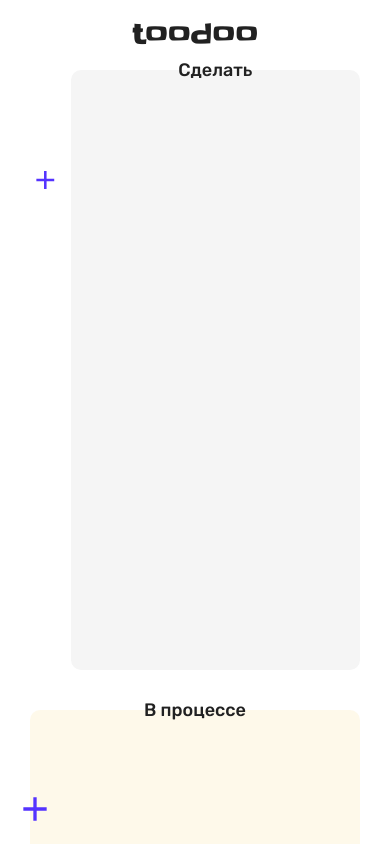
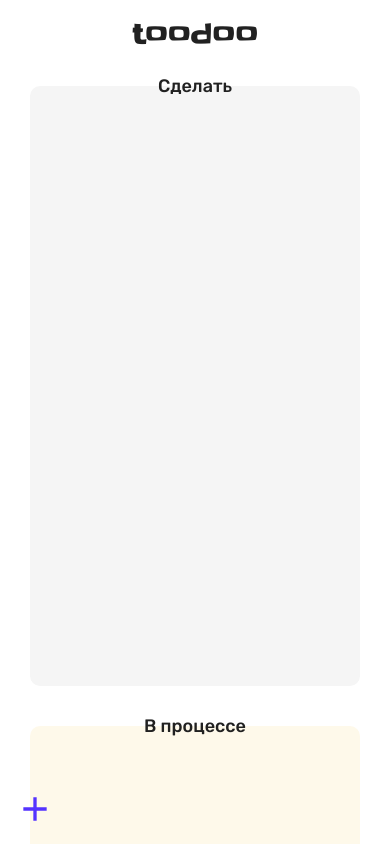
Before and after one commit to Lehano-A/todo, a React (Create React App) app: page / in a window 390 px wide. Shown: the top 844 px of the page. Built offline with nearby package versions, Linux system fonts and the light colour scheme.

Commit message:
Делает колонки задач адаптивными

```diff
--- a/src/components/Header/Header.tsx
+++ b/src/components/Header/Header.tsx
@@ -1,9 +1,9 @@
-import React from 'react'
 import styled from 'styled-components'
 
 const Title = styled('h1')`
   font-family: Slackey;
   font-weight: 500;
+  margin-bottom: 35px;
 `
 
 function Header() {
--- a/src/components/Main/Task/Task.tsx
+++ b/src/components/Main/Task/Task.tsx
@@ -14,7 +14,8 @@ const CommonWrapper = styled('div')<{ $hasDeadline: boolean; $isTaskDone: InnerB
   position: relative;
   margin: 8px 0;
   padding-top: ${({ $isTaskDone, $hasDeadline }) => ($isTaskDone || $hasDeadline ? '25px' : 0)};
-
+  min-width: 222px;
+  width: 100%;
   &:focus-visible {
     ${simpleFocusOutlineStyle}
   }
@@ -26,7 +27,6 @@ const CommonWrapper = styled('div')<{ $hasDeadline: boolean; $isTaskDone: InnerB
 
 const InnerBoxTaskBody = styled('div')<InnerBoxTaskBodyProps>`
   position: relative;
-  width: 300px;
   display: flex;
   flex-direction: column;
   background-color: #fff;
--- a/src/components/Main/TaskColumns/TaskColumns.tsx
+++ b/src/components/Main/TaskColumns/TaskColumns.tsx
@@ -5,23 +5,14 @@ import styled from 'styled-components'
 
 import { DONE_COLUMN_NAME, INPROCESS_COLUMN_NAME, TODO_COLUMN_NAME } from '../../../constants'
 import { useAppDispatch } from '../../../hooks/useAppDispatch'
-import { ReactComponent as AddIcon } from '../../../images/icons/add.svg'
 import { initialTasksThunk } from '../../../redux/actions/tasksActions'
-import { openDialog } from '../../../redux/reducers/slices/dialogsSlice'
 import { disableDrop, enableDrop } from '../../../redux/reducers/slices/dndSlice'
 import { transferTask } from '../../../redux/reducers/slices/tasksSlice'
 import { RootState } from '../../../redux/store'
-import { PrimaryButton } from '../../../styled/buttons'
 import Column from '../../../styled/column'
 import Task from '../Task/Task'
 import { TaskType, TasksType } from '../Task/task.types'
 import { StyledTaskColumnProps, TaskColumn } from './taskColumns.types'
-
-const BoxForStickyAddButton = styled('div')`
-  position: relative;
-  display: flex;
-  background-color: transparent;
-`
 
 const StyledColumn = styled(Column)<StyledTaskColumnProps>`
   background-color: ${({ theme, $bgColor }) => theme.palette.taskColumns[$bgColor]};
@@ -33,22 +24,6 @@ const TitleColumn = styled('h2')`
   top: -10px;
   font-size: 1.8rem;
   margin-bottom: 40px;
-`
-
-const StyledAddIcon = styled(AddIcon)`
-  width: 100%;
-  height: 100%;
-`
-
-const ButtonAddTask = styled(PrimaryButton)`
-  position: sticky;
-  top: 50px;
-  width: 40px;
-  height: 40px;
-  background-size: 40px 40px;
-  background-color: white;
-  border-radius: 50%;
-  margin: 90px 10px 0 0;
 `
 
 const columns: TaskColumn[] = [
@@ -88,11 +63,6 @@ function TaskColumns() {
     }
   }
 
-  // активировать форму добавления новой задачи
-  function openDialogAddNewTask() {
-    dispatch(openDialog({ dialogName: 'dialogAddNewTask' }))
-  }
-
   return (
     <DragDropContext onDragEnd={handleOnDragEnd}>
       {columns.map((column, id) => {
@@ -103,13 +73,7 @@ function TaskColumns() {
             droppableId={columnName}
           >
             {(provided) => (
-              <BoxForStickyAddButton>
-                {columnName === TODO_COLUMN_NAME && (
-                  <ButtonAddTask onClick={openDialogAddNewTask}>
-                    <StyledAddIcon></StyledAddIcon>
-                  </ButtonAddTask>
-                )}
-
+              <>
                 <StyledColumn
                   $bgColor={columnName}
                   className={columnName}
@@ -139,7 +103,7 @@ function TaskColumns() {
 
                   {provided.placeholder}
                 </StyledColumn>
-              </BoxForStickyAddButton>
+              </>
             )}
           </Droppable>
         )
--- a/src/styled/column.ts
+++ b/src/styled/column.ts
@@ -1,7 +1,6 @@
 import styled from 'styled-components'
 
 const Column = styled('div')`
-  width: 360px;
   min-height: 600px;
   display: flex;
   flex-direction: column;
```
